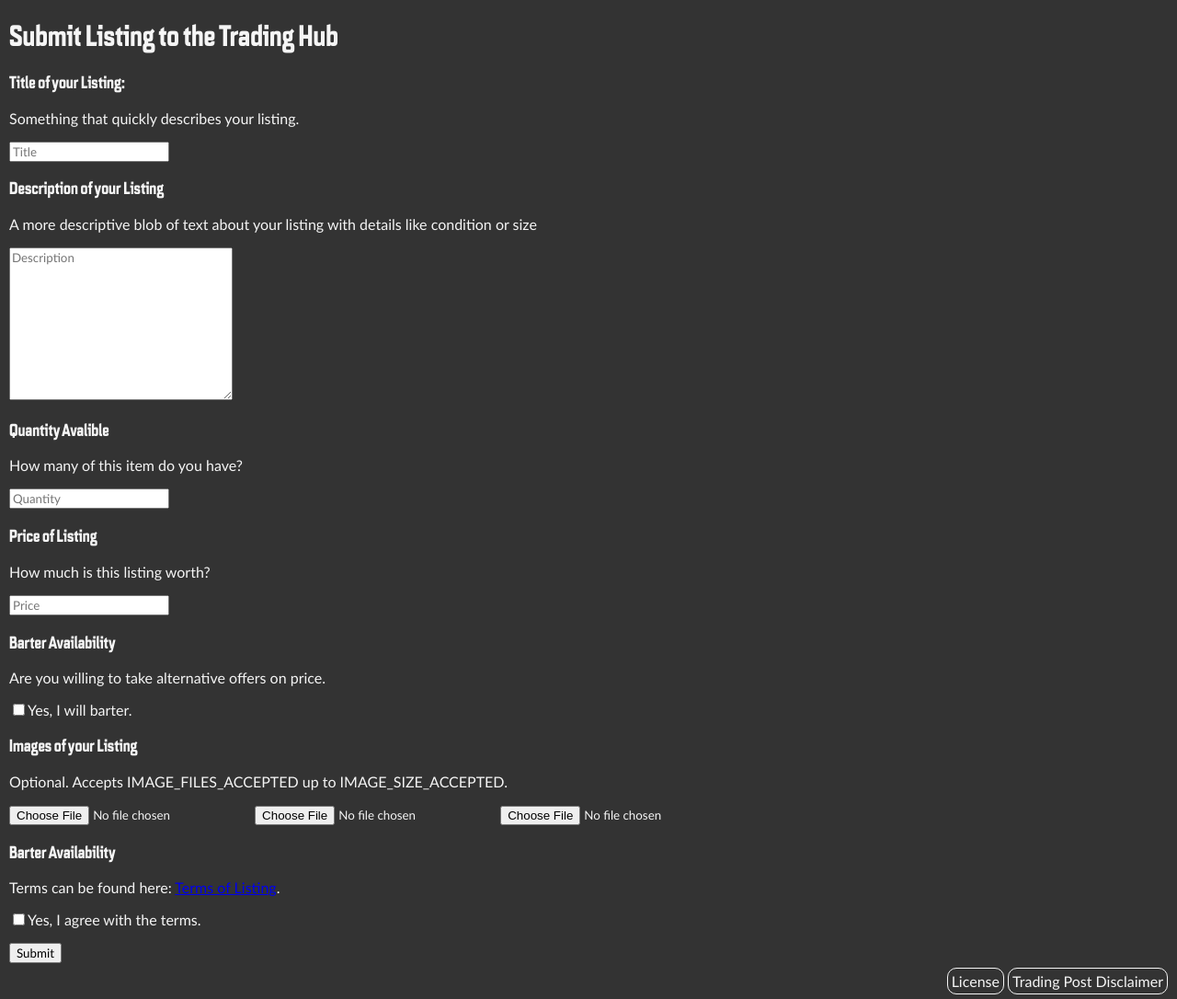
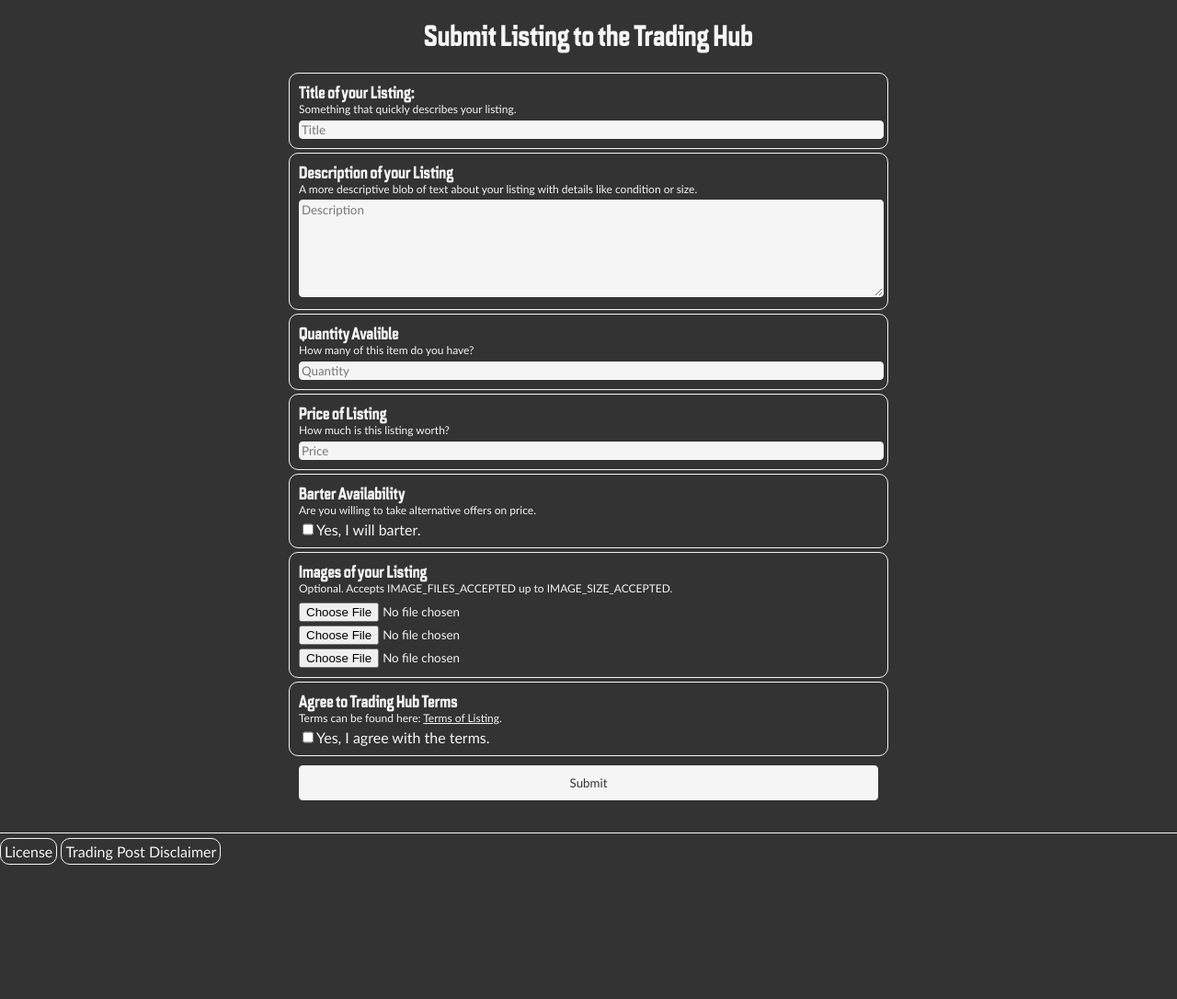
Before and after one commit to Sorcerio/Trading-Post-Mark-2, a PHP site: page /submit.php in a window 1280 px wide. Shown: the part 49-1135 px from the top of the page at 92% size. After the commit the page ends 989 px from the top, so only its background shows below. Run offline with PHP 8.4, Linux system fonts and the light colour scheme.

Commit message:
Finished CSS for submitting a listing

```diff
--- a/css/mainStyle.css
+++ b/css/mainStyle.css
@@ -145,9 +145,11 @@ a.active {
 
 /* Footer */
 footer {
-    float: right;
+    /* float: right; */
+    border-top: 1px solid whitesmoke;
     padding-right: 10px;
     padding-top: 10px;
+    margin-top: 35px;
     margin-bottom: 10px;
 }
 
@@ -158,6 +160,7 @@ footer > .footerButton {
     border-radius: 10px;
     padding: 4px;
     text-decoration: none;
+    margin: auto;
 }
 
 footer > .footerButton:hover {
@@ -259,3 +262,82 @@ footer > .footerButton:hover {
 }
 
 /* Submit */
+#submit > #mainContent > h1 {
+    text-align: center;
+}
+
+form > div > div {
+    border: 1px solid whitesmoke;
+    border-radius: 10px;
+    width: 50%;
+    padding: 10px;
+    margin: auto;
+    margin-bottom: 4px;
+}
+
+form .instruction {
+    margin: 0px;
+}
+
+form .details {
+    margin: 0px;
+    margin-bottom: 4px;
+    font-size: 12px;
+}
+
+form .details a {
+    color: whitesmoke;
+}
+
+form input {
+    width: 100%;
+    border: 1px solid whitesmoke;
+    border-radius: 4px;
+    background-color: whitesmoke;
+    color: #333;
+}
+
+form textarea {
+    width: 100%;
+    height: 100px;
+    border: 1px solid whitesmoke;
+    border-radius: 4px;
+    background-color: whitesmoke;
+    color: #333;
+}
+
+form input[type="checkbox"] {
+    width: 12px;
+}
+
+form .checkboxWrapper {
+    margin: 0px;
+}
+
+form input[type="file"] {
+    background-color: #333;
+    color: whitesmoke;
+    border: none;
+    margin-top: 4px;
+    width: 100%;
+}
+
+form input[type="submit"] {
+    width: 50%;
+    display: block;
+    padding: 10px;
+    margin: auto;
+    margin-top: 10px;
+    cursor: pointer;
+}
+
+form input[type="submit"]:hover {
+    background-color: #333;
+    color: whitesmoke;
+}
+
+@media screen and (max-width: 750px) {
+    form > div > div {
+        width: 95%;
+    }
+}
--- a/submit.php
+++ b/submit.php
@@ -6,35 +6,54 @@
 <h1>Submit Listing to the Trading Hub</h1>
 
 <form action="actions/createListing.php" method="post">
+    <div>
+        <div>
             <h3 class="instruction">Title of your Listing:</h3>
             <p class="details">Something that quickly describes your listing.</p>
             <input type="text" name="title" placeholder="Title">
+        </div>
 
+        <div>
             <h3 class="instruction">Description of your Listing</h3>
-    <p class="details">A more descriptive blob of text about your listing with details like condition or size</p>
-    <textarea name="description" rows="10" cols="30" placeholder="Description"></textarea>
+            <p class="details">A more descriptive blob of text about your listing with details like condition or size.</p>
+            <textarea name="description" placeholder="Description"></textarea>
+        </div>
 
+        <div>
             <h3 class="instruction">Quantity Avalible</h3>
             <p class="details">How many of this item do you have?</p>
             <input type="number" name="quantity" placeholder="Quantity">
+        </div>
 
+        <div>
             <h3 class="instruction">Price of Listing</h3>
             <p class="details">How much is this listing worth?</p>
             <input type="number" name="price" placeholder="Price">
+        </div>
 
+        <div>
             <h3 class="instruction">Barter Availability</h3>
             <p class="details">Are you willing to take alternative offers on price.</p>
-    <p><input type="checkbox" name="barter" value="barter">Yes, I will barter.</p>
+            <p class="checkboxWrapper"><input type="checkbox" name="barter" value="barter">Yes, I will barter.</p>
+        </div>
 
+        <div>
             <h3 class="instruction">Images of your Listing</h3>
             <p class="details">Optional. Accepts IMAGE_FILES_ACCEPTED up to IMAGE_SIZE_ACCEPTED.</p>
-    <input type="file" name="image1" id="image1">
-    <input type="file" name="image2" id="image2">
-    <input type="file" name="image3" id="image3">
+            <input type="file" name="image1" id="image1" class="inputFile"><br>
+            <!-- <label for="image1">Choose an Image</label> -->
+            <input type="file" name="image2" id="image2" class="inputFile"><br>
+            <!-- <label for="image2">Choose an Image</label> -->
+            <input type="file" name="image3" id="image3" class="inputFile"><br>
+            <!-- <label for="image3">Choose an Image</label> -->
+        </div>
 
-    <h3 class="instruction">Barter Availability</h3>
+        <div>
+            <h3 class="instruction">Agree to Trading Hub Terms</h3>
             <p class="details">Terms can be found here: <a href="#">Terms of Listing</a>.</p>
-    <p><input type="checkbox" name="barter" value="barter">Yes, I agree with the terms.</p>
+            <p class="checkboxWrapper"><input type="checkbox" name="barter" value="barter">Yes, I agree with the terms.</p>
+        </div>
+    </div>
 
     <input type="submit" value="Submit">
 </form>
```
Lines whose indentation alone changed are shown as unchanged.
